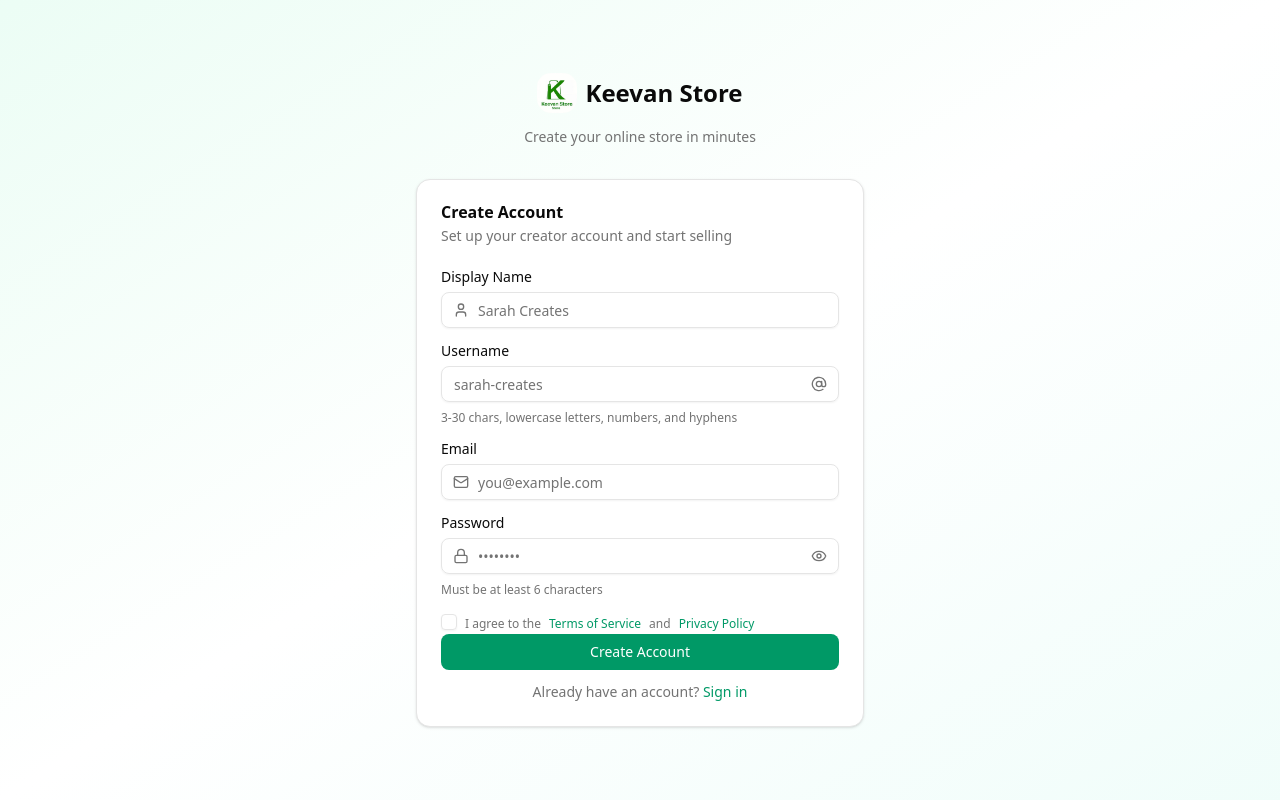
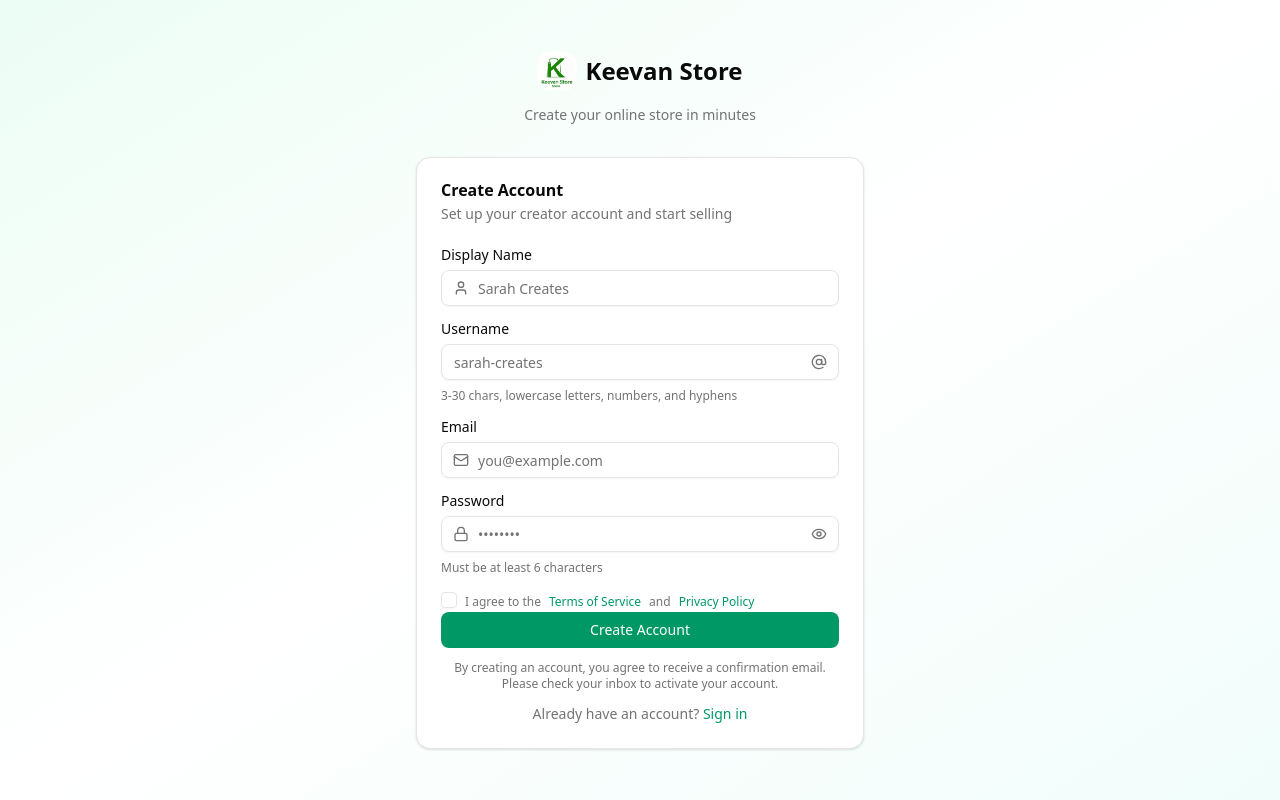
Before and after one commit to NambatyaM/keevanstoreO, a Next.js app: page /signup in a window 1280 px wide. Built offline with nearby package versions, Linux system fonts and the light colour scheme.

Commit message:
Update changes

```diff
--- a/src/app/(auth)/signup/page.tsx
+++ b/src/app/(auth)/signup/page.tsx
@@ -125,7 +125,7 @@ export default function SignupPage() {
     try {
       const result = await signup(email, password, username, displayName);
       if (result.success) {
-        toast.success("Welcome to Keevan Store! 🎉");
+        toast.success("Welcome to Keevan Store! 🎉 Please check your email to confirm your account.");
         router.push("/dashboard");
       } else {
         toast.error(result.error || "Signup failed");
@@ -326,6 +326,10 @@ export default function SignupPage() {
                 )}
               </Button>
 
+              <p className="text-xs text-muted-foreground text-center">
+                By creating an account, you agree to receive a confirmation email. Please check your inbox to activate your account.
+              </p>
+
               <p className="text-sm text-muted-foreground text-center">
                 Already have an account?{" "}
                 <Link
```
